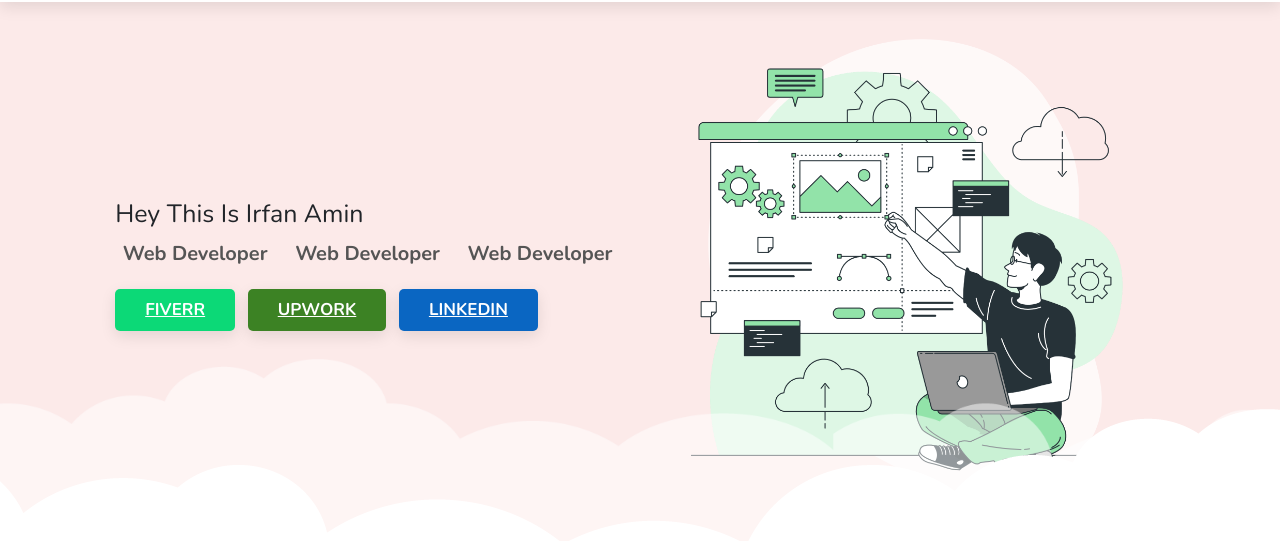
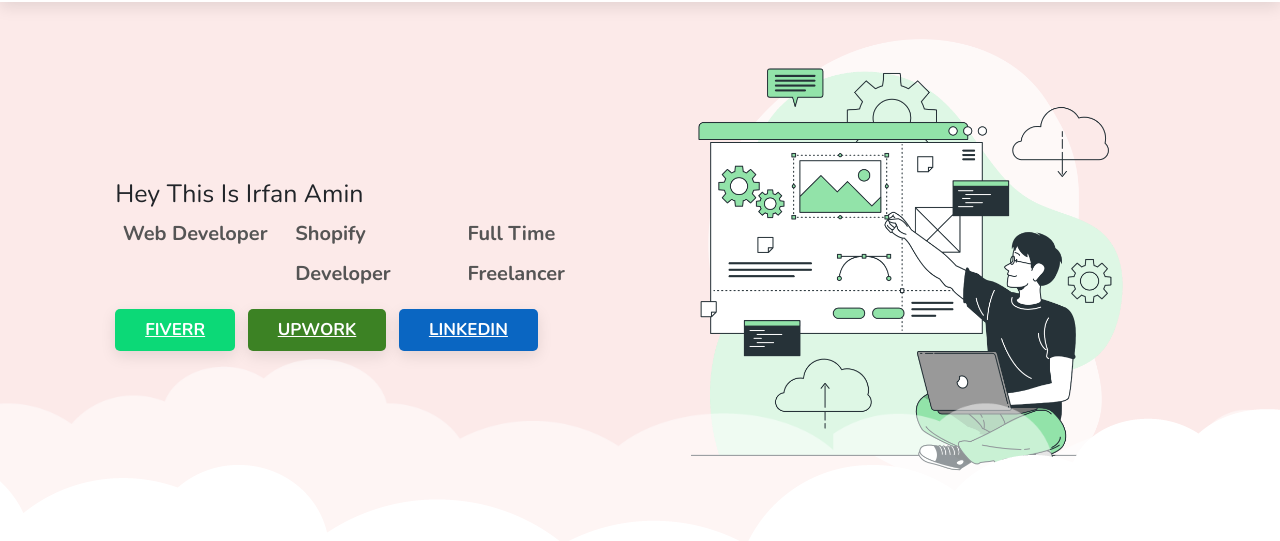
Before and after one commit to irfan-maker/My-Shopify-Portfolio, a plain HTML site: page index.html in a window 1280 px wide. Shown: the part 91-632 px from the top of the page. Drawn offline with nearby package versions, Linux system fonts and the light colour scheme.

Commit message:
commit
commit

```diff
--- a/index.html
+++ b/index.html
@@ -51,10 +51,10 @@
                     <h3>Web Developer</h3>
                 </div>
                 <div class="col col xxl-3 xl-3 lg-3 md-3 sm-6">
-                    <h3>Web Developer</h3>
+                    <h3>Shopify Developer</h3>
                 </div>
                 <div class="col col xxl-3 xl-3 lg-3 md-3 sm-6">
-                    <h3>Web Developer</h3>
+                    <h3>Full Time Freelancer</h3>
                 </div>
             </div>
         </div>
```
